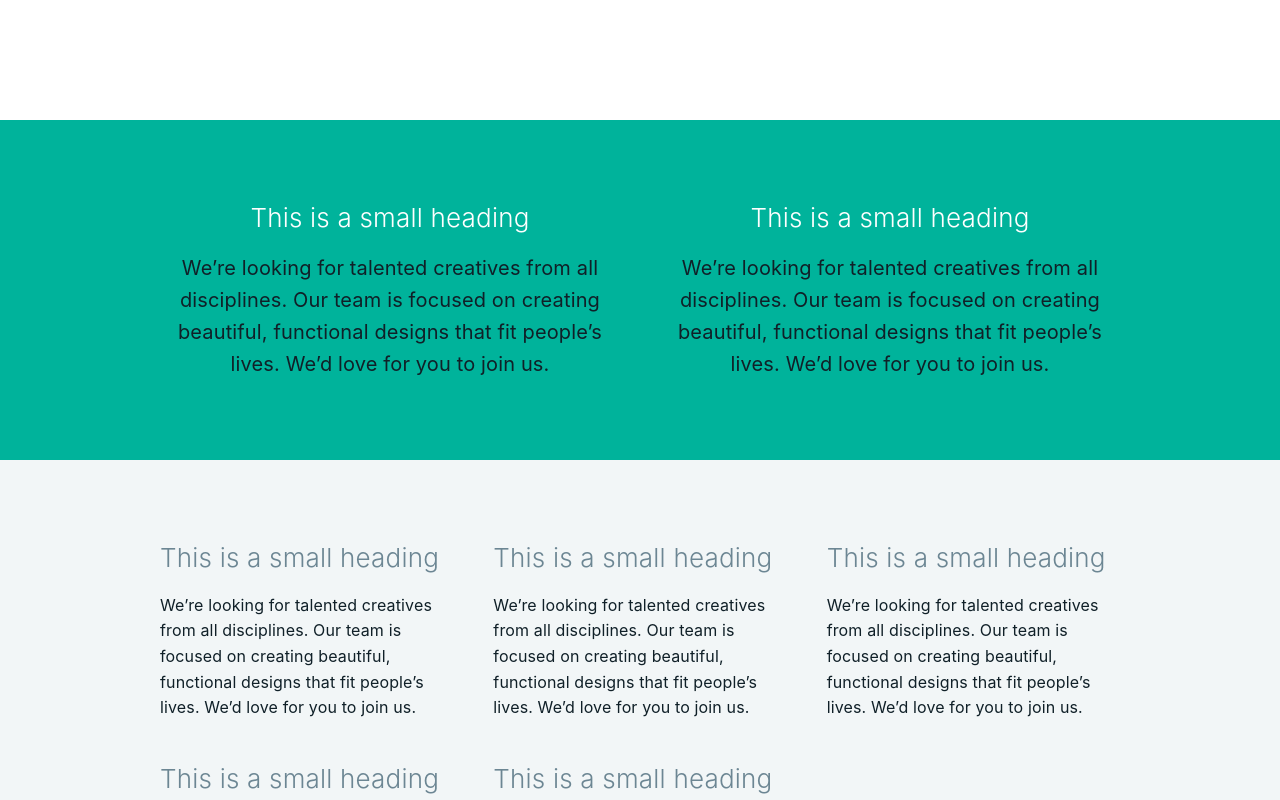
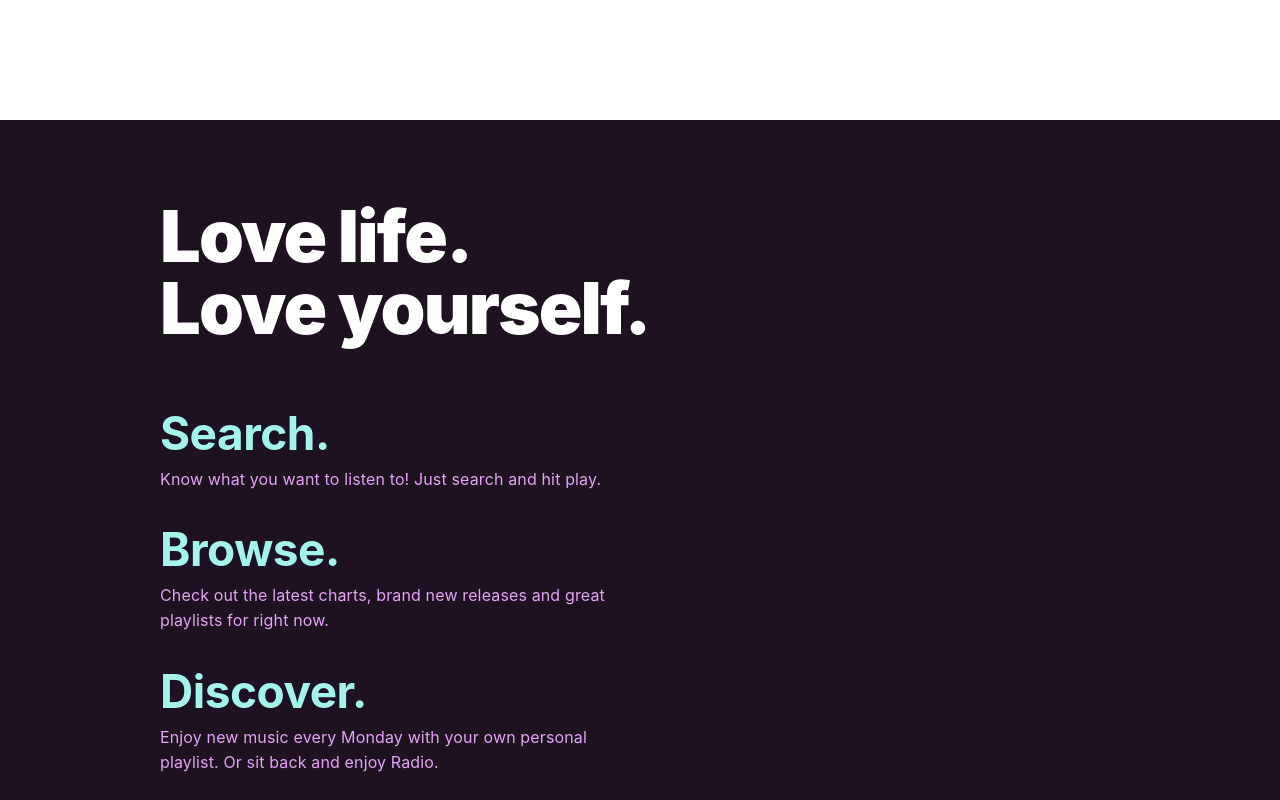
Before and after one commit to alobato/modulz-styled, a React (Create React App) app: page / in a window 1280 px wide. Shown: the part 600-1400 px from the top of the page. Built offline with nearby package versions, Linux system fonts and the light colour scheme.

Commit message:
Experimenting with colourful modules

```diff
--- a/src/App.js
+++ b/src/App.js
@@ -78,26 +78,61 @@ class App extends Component {
           </Container>
         </Section>
 
-        <Section large teal>
+        <Section large purpleShade>
+          <Container large>
+            <Spacing mb8>
+              <Heading large white>Love life.<br></br> Love yourself.</Heading>
+            </Spacing>
+            <Grid>
+              <GridColumn column_12 bps_column_6>
+                <Spacing mb5>
+                  <Spacing mb2>
+                    <Heading tealTint>Search.</Heading>
+                  </Spacing>
+                  <Text purpleTint>Know what you want to listen to! Just search and hit play.</Text>
+                </Spacing>
+                <Spacing mb5>
+                  <Spacing mb2>
+                    <Heading tealTint>Browse.</Heading>
+                  </Spacing>
+                  <Text purpleTint>Check out the latest charts, brand new releases and great playlists for right now.</Text>
+                </Spacing>
+                <Spacing>
+                  <Spacing mb2>
+                    <Heading tealTint>Discover.</Heading>
+                  </Spacing>
+                  <Text purpleTint>Enjoy new music every Monday with your own personal playlist. Or sit back and enjoy Radio.</Text>
+                </Spacing>
+              </GridColumn>
+              <GridColumn column_12 bps_column_6>
+
+              </GridColumn>
+            </Grid>
+          </Container>
+        </Section>
+
+        <Section large gray_200>
           <Container large>
             <Alignment bps_center>
               <Grid>
                 <GridColumn column_12 bps_column_6>
                   <Spacing mb3>
-                    <Heading thin white>This is a small heading</Heading>
+                    <Heading thin>This is a small heading</Heading>
                   </Spacing>
-                  <Text large>We’re looking for talented creatives from all disciplines. Our team is focused on creating beautiful, functional designs that fit people’s lives. We’d love for you to join us.</Text>
+                  <Text large gray_500>We’re looking for talented creatives from all disciplines. Our team is focused on creating beautiful, functional designs that fit people’s lives. We’d love for you to join us.</Text>
                 </GridColumn>
                 <GridColumn column_12 bps_column_6>
                   <Spacing mb3>
-                    <Heading thin white>This is a small heading</Heading>
+                    <Heading thin>This is a small heading</Heading>
                   </Spacing>
-                  <Text large>We’re looking for talented creatives from all disciplines. Our team is focused on creating beautiful, functional designs that fit people’s lives. We’d love for you to join us.</Text>
+                  <Text large gray_500>We’re looking for talented creatives from all disciplines. Our team is focused on creating beautiful, functional designs that fit people’s lives. We’d love for you to join us.</Text>
                 </GridColumn>
               </Grid>
             </Alignment>
           </Container>
         </Section>
+
+        <Divider></Divider>
 
         <Section large gray_200>
           <Container large>
--- a/src/Palette.js
+++ b/src/Palette.js
@@ -39,7 +39,9 @@ export const PINK_300 = 'hsl(332, 80%, 80%)';
 export const PINK_500 = 'hsl(332, 94%, 55%)';
 
 export const PURPLE_100 = 'hsl(288, 64%, 96%)';
+export const PURPLE_300 = 'hsl(288, 80%, 80%)';
 export const PURPLE_500 = 'hsl(288, 64%, 42%)';
+export const PURPLE_900 = 'hsl(288, 30%, 10%)';
 
 export const INDIGO_500 = 'hsl(226, 56%, 48%)';
 
--- a/src/components/Heading.js
+++ b/src/components/Heading.js
@@ -5,9 +5,9 @@ import * as palette from './../Palette.js';
 const Heading = styled.h3`
   font-size: ${palette.FONTSIZE_800};
   color: ${palette.GRAY_800};
-  letter-spacing: -1px;
+  letter-spacing: -.5px;
   line-height: 1.1;
-  font-weight: 500;
+  font-weight: 700;
 
   ${p => p.small && css`
     font-size: ${palette.FONTSIZE_600};
@@ -24,9 +24,9 @@ const Heading = styled.h3`
 
   ${p => p.large && css`
     font-size: ${palette.FONTSIZE_900};
-    letter-spacing: -3px;
+    letter-spacing: -1.8px;
     line-height: 1;
-    font-weight: 700;
+    font-weight: 900;
   `}
 
   ${props => props.white && css` color: ${palette.WHITE}; `}
--- a/src/components/Section.js
+++ b/src/components/Section.js
@@ -57,6 +57,8 @@ const Section = styled.section`
   ${props => props.crimsonTint && css` background-color: ${palette.CRIMSON_100}; `}
   ${props => props.lavenderTint && css` background-color: ${palette.LAVENDER_100}; `}
   ${props => props.violetTint && css` background-color: ${palette.VIOLET_100}; `}
+
+  ${props => props.purpleShade && css` background-color: ${palette.PURPLE_900}; `}
 `;
 
 export default Section;
--- a/src/components/Text.js
+++ b/src/components/Text.js
@@ -33,6 +33,21 @@ const Text = styled.p`
   ${props => props.crimson && css` color: ${palette.CRIMSON_500}; `}
   ${props => props.lavender && css` color: ${palette.LAVENDER_500}; `}
   ${props => props.violet && css` color: ${palette.VIOLET_500}; `}
+
+  ${props => props.redTint && css` color: ${palette.RED_300}; `}
+  ${props => props.pinkTint && css` color: ${palette.PINK_300}; `}
+  ${props => props.purpleTint && css` color: ${palette.PURPLE_300}; `}
+  ${props => props.indigoTint && css` color: ${palette.INDIGO_300}; `}
+  ${props => props.blueTint && css` color: ${palette.BLUE_300}; `}
+  ${props => props.tealTint && css` color: ${palette.TEAL_300}; `}
+  ${props => props.greenTint && css` color: ${palette.GREEN_300}; `}
+  ${props => props.limeTint && css` color: ${palette.LIME_300}; `}
+  ${props => props.yellowTint && css` color: ${palette.YELLOW_300}; `}
+  ${props => props.amberTint && css` color: ${palette.AMBER_300}; `}
+  ${props => props.orangeTint && css` color: ${palette.ORANGE_300}; `}
+  ${props => props.crimsonTint && css` color: ${palette.CRIMSON_300}; `}
+  ${props => props.lavenderTint && css` color: ${palette.LAVENDER_300}; `}
+  ${props => props.violetTint && css` color: ${palette.VIOLET_300}; `}
 `;
 
 export default Text;
```
